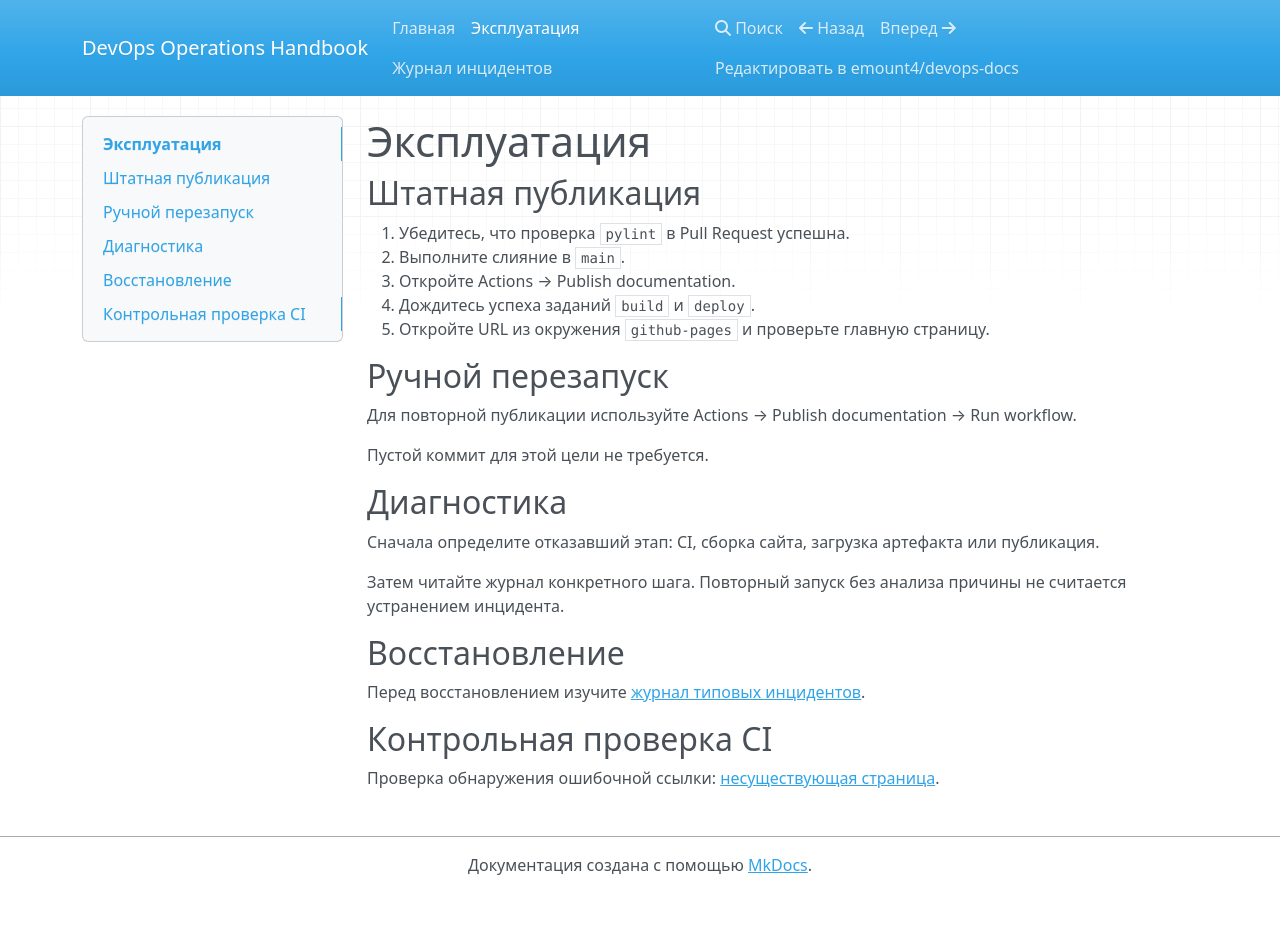
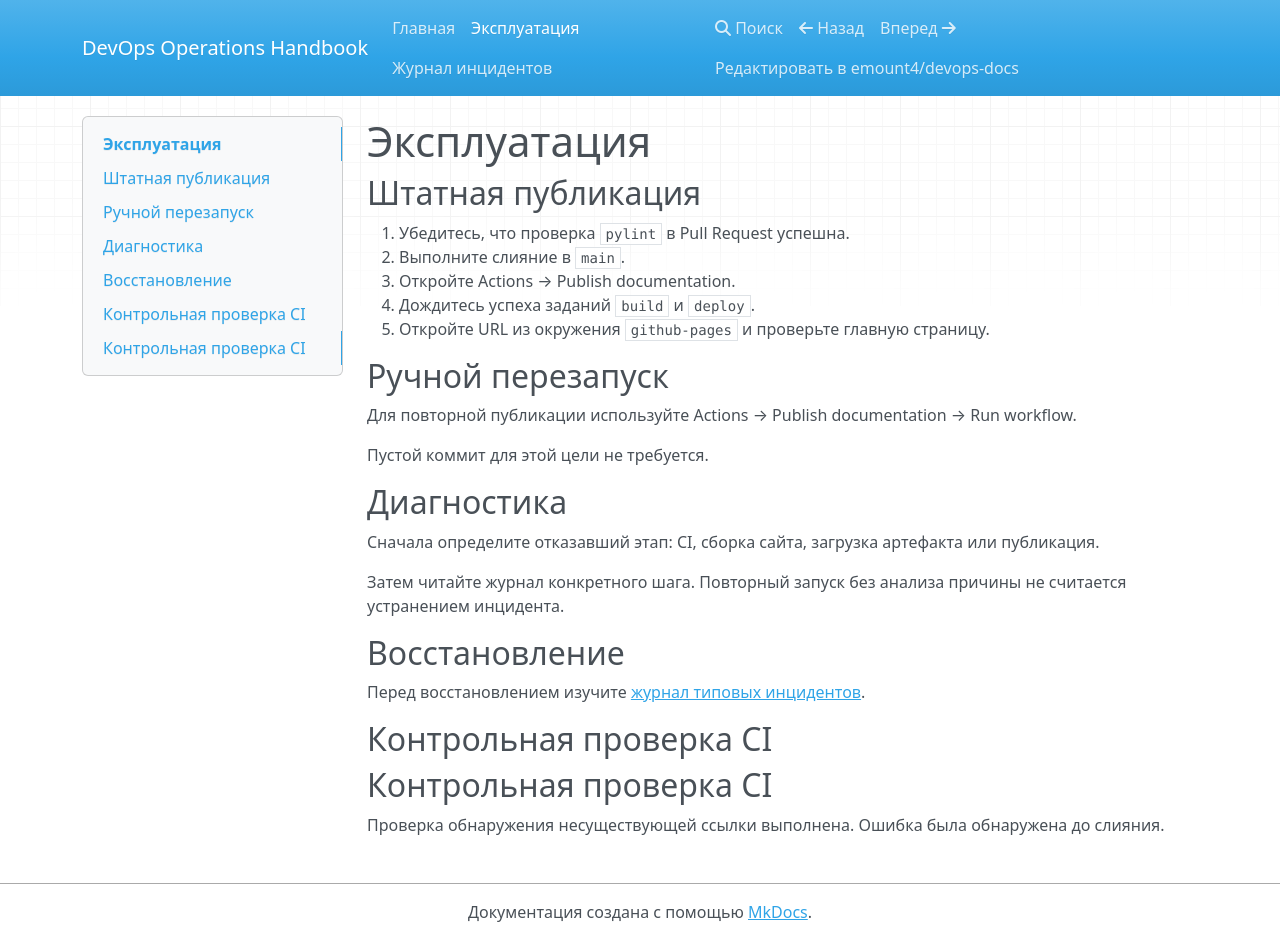
Before and after one commit to emount4/devops-docs, an MkDocs documentation site: the page built from docs/runbook.md, in a window 1280 px wide and 940 px high. Built offline with MkDocs 1.6.1, drawn with Linux system fonts in a browser that asks for light colours; nearby versions of some CDN libraries.

Commit message:
fix: remove broken documentation link

```diff
--- a/docs/runbook.md
+++ b/docs/runbook.md
@@ -26,4 +26,6 @@
 
 ## Контрольная проверка CI
 
-Проверка обнаружения ошибочной ссылки: [несуществующая страница](missing-page.md).
+## Контрольная проверка CI
+
+Проверка обнаружения несуществующей ссылки выполнена. Ошибка была обнаружена до слияния.
```
